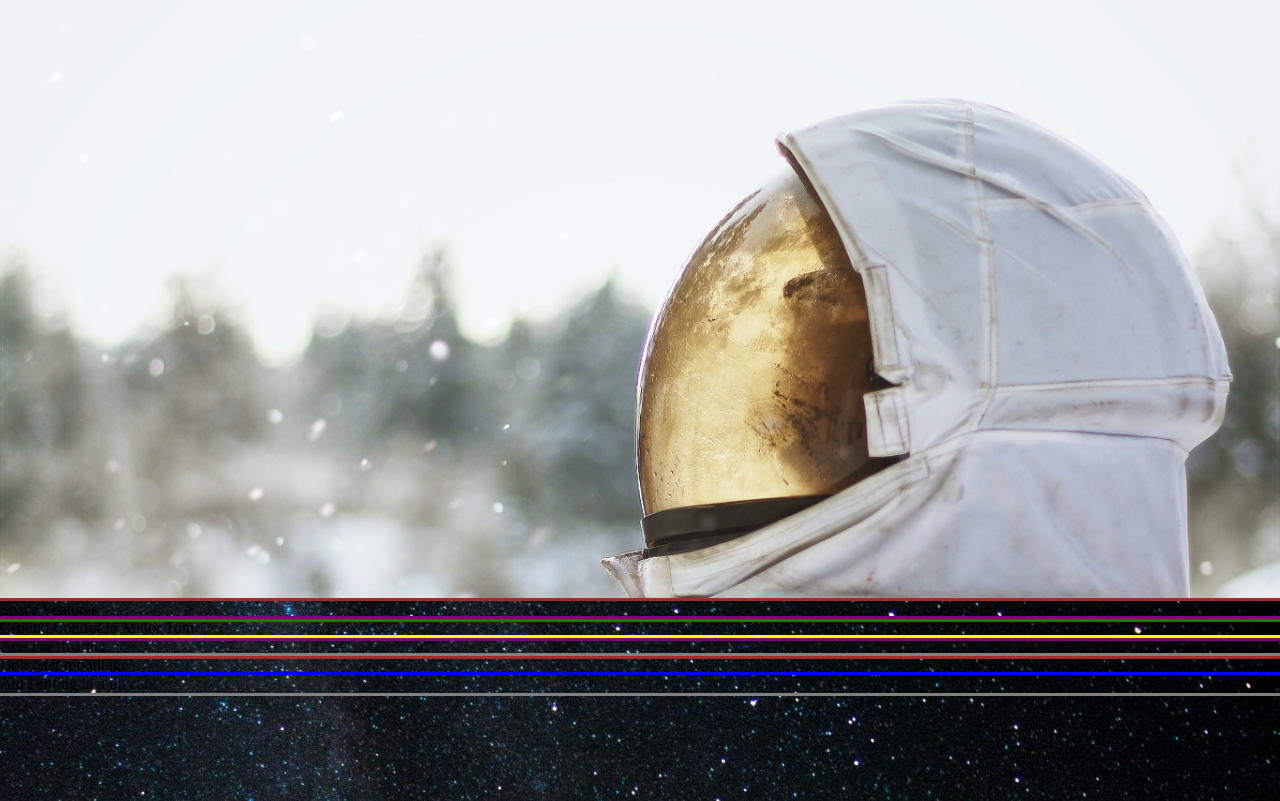
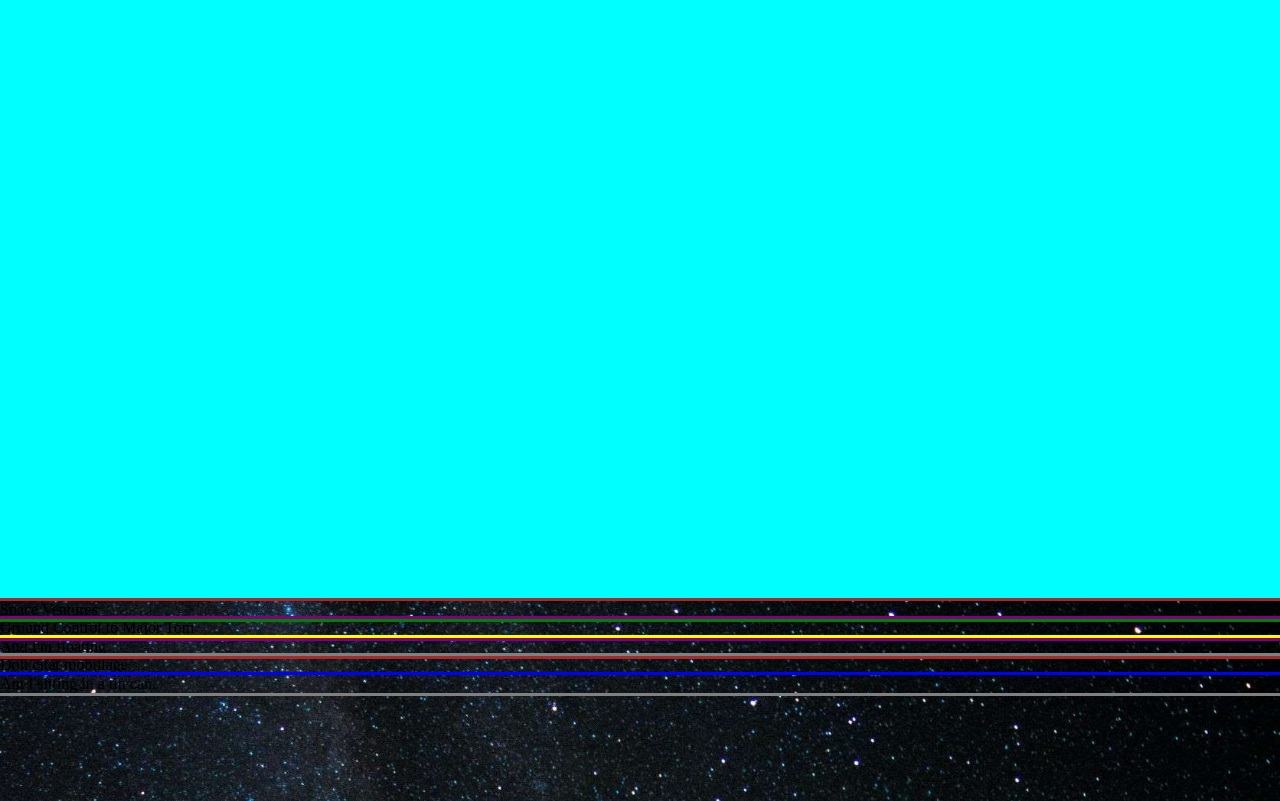
Before and after one commit to EZillman/uppgift-kundprojekt-html-css, a plain HTML site: page index.html in a window 1280 px wide. Shown: the part 199-1000 px from the top of the page. Drawn offline with Linux system fonts and the light colour scheme.

Commit message:
mediaqfix

```diff
--- a/style.css
+++ b/style.css
@@ -127,15 +127,16 @@ input:checked + button span:nth-child(3){
 
 
 /*Media queries*/
-@media screen and (min-width: 1024px){
+@media screen and (min-width: 1036px){
     .container1{
         background-color: aqua;
+        background-image: none;
 
     }
     .container2{
         background-image: url("assets/photos/raphael-nogueira-svbDI1Pq30s-unsplashD.jpg");
     }
 }
-/*Läste att media queries alltid ska ligga längst ner så jag fixade det,
-men det funkar fortfarande inte. Färgen jag satte visas i någon millisekund och sedan
-ser det ut som innan*/
+/*Jag insåg att jag inte dolde bilden här i min media query,
+jag la bara på en bakgrundsfärg och bilden måste ha lagt sig över.
+Så problemet är löst.*/
```
